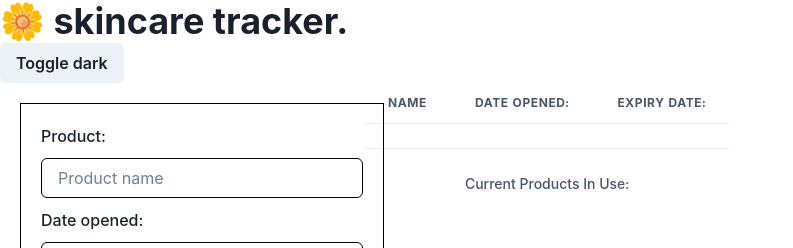
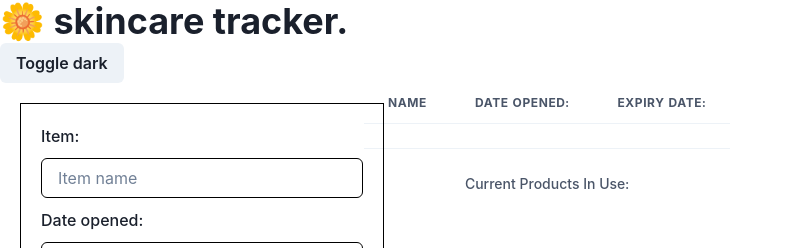
Before and after one commit to vvynz/skincare-tracker, a React (Create React App) app: page / in a window 1280 px wide. Shown: the top 248 px of the page, without its empty margins (0-793 px from the left). Built offline with nearby package versions, Linux system fonts and the light colour scheme.

Commit message:
Update all input fields with the required attribute

```diff
--- a/src/Components/ProductForm.jsx
+++ b/src/Components/ProductForm.jsx
@@ -16,7 +16,7 @@ import {
 import "../Styles/ProductForm.scss";
 
 export default function ProductForm() {
-  const [items, setFormChangeItems] = useState(
+  const [items, setItems] = useState(
     () => JSON.parse(localStorage.getItem("items")) || []
   );
   const [formData, setFormChangeFormData] = useState({
@@ -59,11 +59,13 @@ export default function ProductForm() {
     const newData = { ...formData };
     // update with new form data
     newData[name] = value;
-    console.log(newData);
+    // console.log(newData);
 
     // setFormChange the newData to state
     setFormChangeFormData(newData);
   };
+
+  console.log(formData);
 
   return (
     <div className="form-container">
@@ -72,27 +74,27 @@ export default function ProductForm() {
           {submitted && valid ? (
             <Alert status="success">
               <AlertIcon />
-              Sucess! Product has been added!
+              Sucess! Item has been added!
             </Alert>
           ) : null}
 
-          <FormLabel>Product:</FormLabel>
+          <FormLabel>Item:</FormLabel>
           <Input
             className="form-field"
             value={formData.itemName}
             // value={itemName}
-            // onChange={(e) => setFormChangeItemName({ ...itemName, itemName: e.target.value })}
+            required="required"
             onChange={setFormChange}
-            placeholder="Product name"
+            placeholder="Item name"
             name="itemName"
           />
           {submitted && !items.itemName ? (
-            <small className="err-message">Please enter a product</small>
+            <small className="err-message">Please enter a item</small>
           ) : null}
           <FormLabel>Date opened:</FormLabel>
           <Input
             value={formData.dateOpened.toLocaleDateString}
-            // onInput={(e) => setFormChangeDateOpened({ ...dateOpened, dateOpened: e.target.value })}
+            required="required"
             onInput={setFormChange}
             type="date"
             name="dateOpened"
@@ -103,7 +105,7 @@ export default function ProductForm() {
           <FormLabel>Expiry date:</FormLabel>
           <Input
             value={formData.expiryDate.toLocaleDateString}
-            // onInput={(e) => setFormChangeExpiryDate({ ...expiryDate, expiryDate: e.target.value })}
+            required="required"
             onInput={setFormChange}
             type="date"
             name="expiryDate"
```
